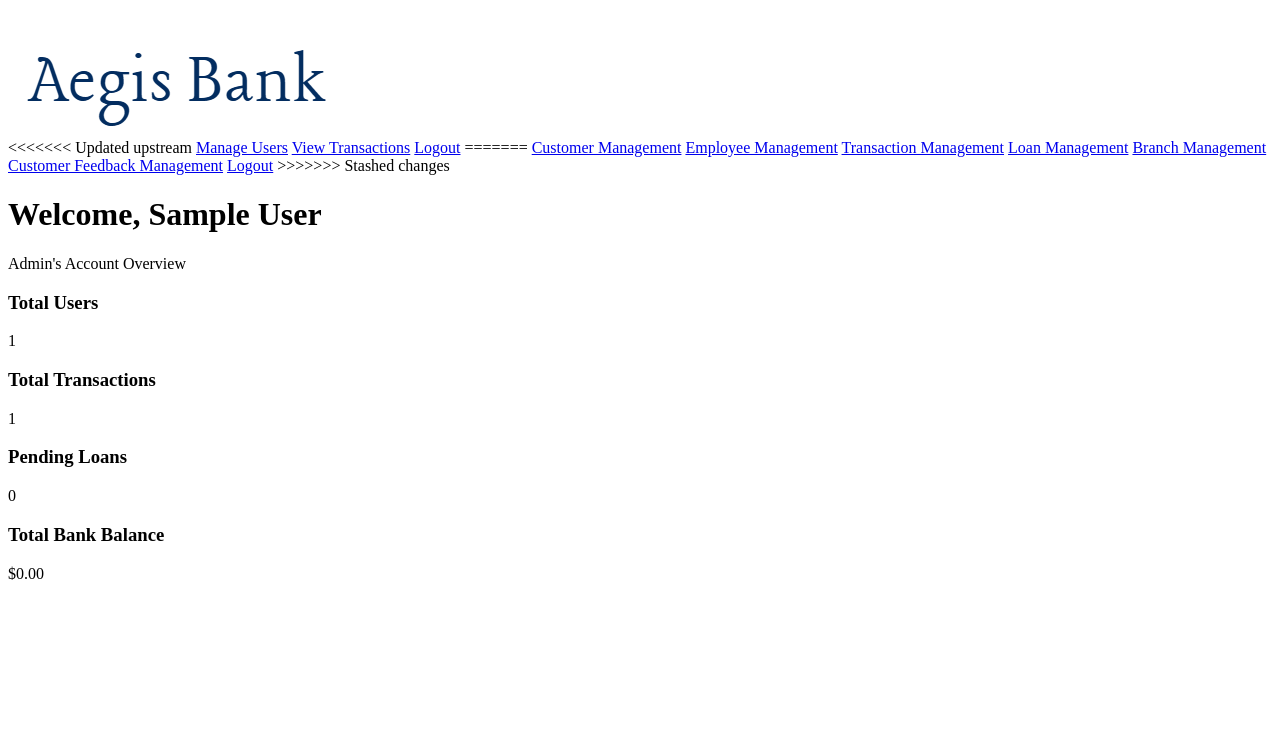
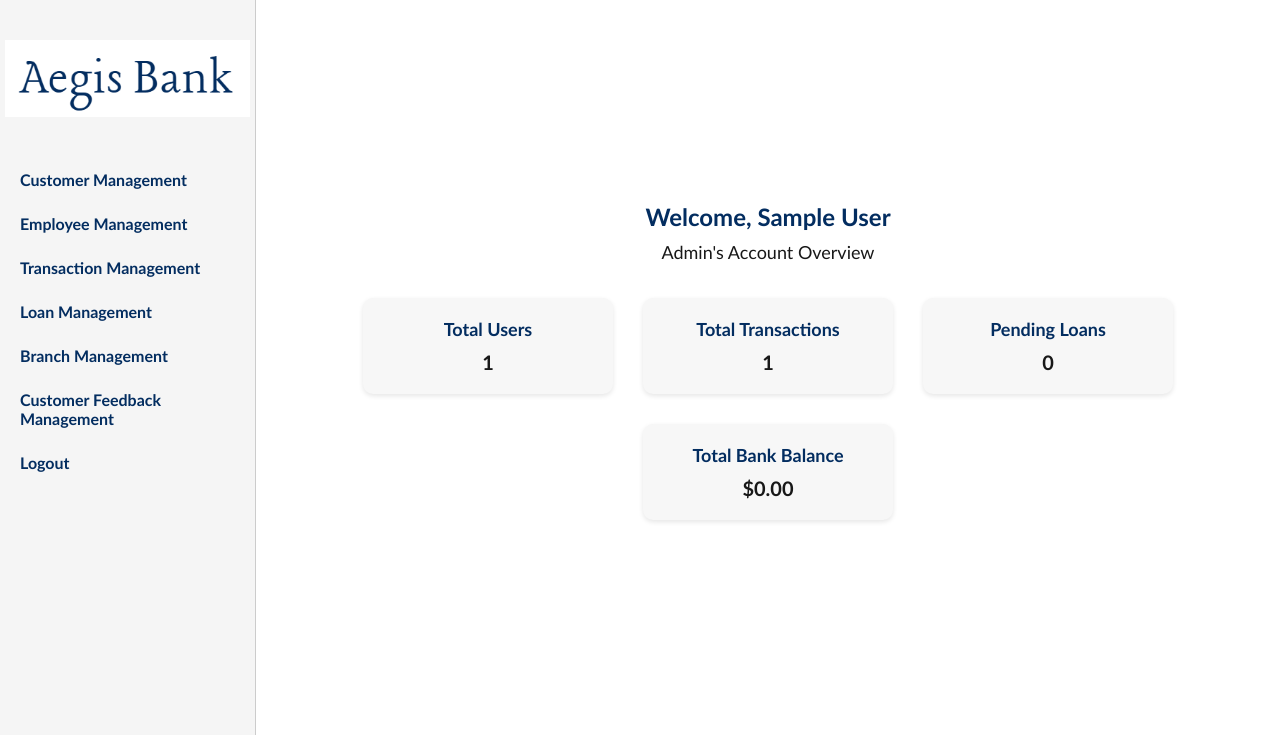
Before and after one commit to AyeshaAnsari-18/Bank-Management-System, a PHP site: page /adminhome.php in a window 1280 px wide. Shown: the top 735 px of the page. Run offline with PHP 8.4, Linux system fonts and the light colour scheme; the visitor is signed in with stand-in values (Sample User, id 1); tables that the repository leaves empty or names only in its code hold one stand-in row (values such as "Sample post"); some libraries are stand-ins or nearby versions.

Commit message:
done with new ui

```diff
--- a/adminpages/adminhome.php
+++ b/adminpages/adminhome.php
@@ -34,7 +34,7 @@ $total_balance = mysqli_fetch_assoc(mysqli_query($conn, $total_balance_query))['
 <meta charset="UTF-8">
     <meta name="viewport" content="width=device-width, initial-scale=1.0">
     <title>User Dashboard</title>
-    <link rel="stylesheet" href="..css/adminpages.css">
+    <link rel="stylesheet" href="../css/adminpages.css">
     <link href="https://cdn.jsdelivr.net/npm/remixicon@4.3.0/fonts/remixicon.css" rel="stylesheet"/>
     <link rel="stylesheet" href="https://cdnjs.cloudflare.com/ajax/libs/font-awesome/6.6.0/css/all.min.css">
 </head>
@@ -50,11 +50,6 @@ $total_balance = mysqli_fetch_assoc(mysqli_query($conn, $total_balance_query))['
 
         <!-- Navigation Links -->
         <nav class="nav-links">
-<<<<<<< Updated upstream
-            <a href="manage_users.php">Manage Users</a>
-            <a href="Alltransactions.php">View Transactions</a>
-            <a href="../Bankpages/Bank_logout.php">Logout</a>
-=======
             <a href="manage_users.php">Customer Management</a>
             <a href="#">Employee Management</a>
             <a href="#">Transaction Management</a>
@@ -62,7 +57,6 @@ $total_balance = mysqli_fetch_assoc(mysqli_query($conn, $total_balance_query))['
             <a href="#">Branch Management</a>
             <a href="#">Customer Feedback Management</a>
             <a href="adminlogin.html">Logout</a>
->>>>>>> Stashed changes
         </nav>
     </header>
 
--- a/adminpages/adminlogin.php
+++ b/adminpages/adminlogin.php
@@ -4,7 +4,7 @@
    <meta charset="UTF-8">
    <meta name="viewport" content="width=device-width, initial-scale=1.0">
    <title>Admin Login</title>
-   <link rel="stylesheet" href="../formstyle.css">
+   <link rel="stylesheet" href="../css/formstyle.css">
    <style>
       /* General Reset */
    * {
@@ -157,7 +157,7 @@
    </style>
 </head>
 <body>
-   <div class="container">
+<div class="container">
         <!-- Image Section -->
         <div class="image-section">
             <img src="../pictures/login.png" alt="Illustration" style="width: 80%;"/>
@@ -199,7 +199,7 @@
              const adminId = document.getElementById('admin_id').value.trim();
              const password = document.getElementById('password').value.trim();
 
-             if (adminId === '' || password === '') {
+if (adminId === '' || password === '') {
                  const errorMessage = document.getElementById('error-message');
                  errorMessage.textContent = 'All fields are required.';
                  errorMessage.style.display = 'block';
--- a/signup.php
+++ b/signup.php
@@ -132,6 +132,7 @@ if ($_SERVER["REQUEST_METHOD"] === "POST") {
 
             $mail->send();
             header('Location: login.html?message=signup_success');
+
             exit();
 
         } catch (Exception $e) {
```
Also changed, not shown: login.html (+2 -13 lines).
